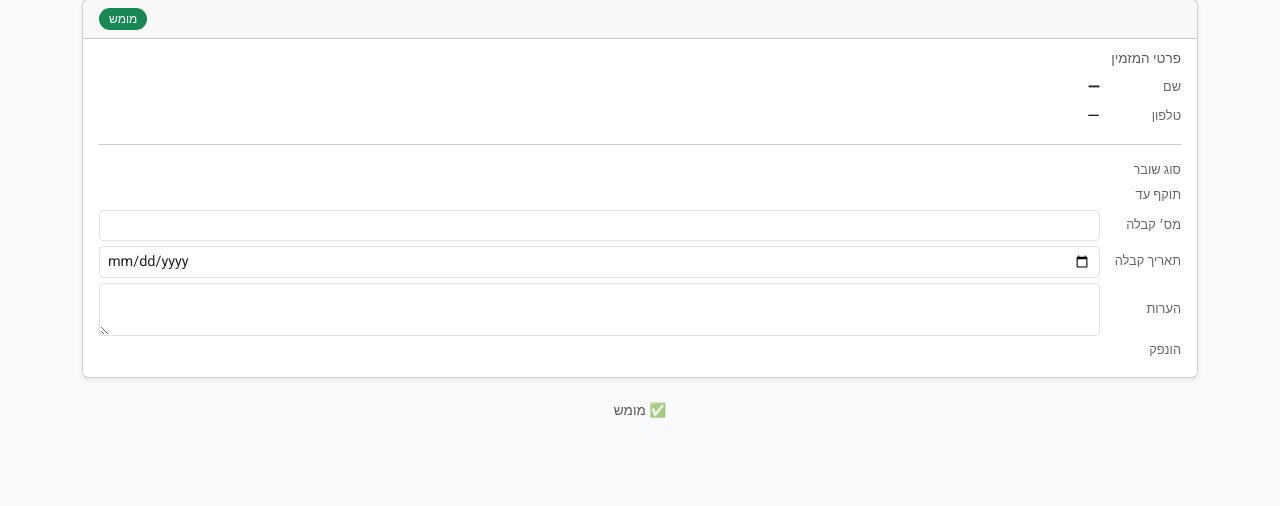
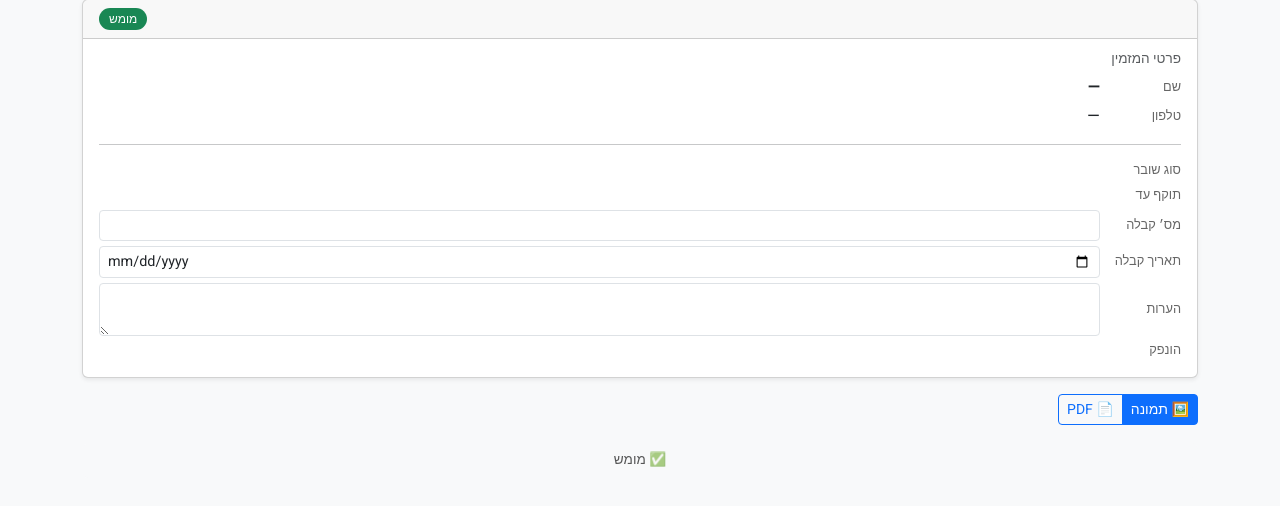
Before and after one commit to kobysheftel/watsu-voucher, a Python web app: template templates/voucher_view.html in a window 1280 px wide. Shown: the part 113-619 px from the top of the page. Run offline with Jinja, Linux system fonts and the light colour scheme; the template is opened without the code that fills it, so the values that code supplies are empty.

Commit message:
Add image/PDF send format (image is default)
Voucher can now be sent as a PNG image or PDF, image by default.
- PNG is a 3x raster of the existing voucher PDF via PyMuPDF (identical
  design, scannable QR), generated alongside the PDF on send/resend.
- New GET /vouchers/{id}/image endpoint (lazy-renders for older vouchers).
- Format toggle (תמונה / PDF) in the voucher view drives the share sheet.

Co-Authored-By: Claude Opus 4.8 (1M context) <noreply@anthropic.com>

```diff
--- a/requirements.txt
+++ b/requirements.txt
@@ -23,6 +23,9 @@ python-multipart==0.0.22
 # PDF generation (reportlab directly — xhtml2pdf can't render Hebrew)
 reportlab==4.4.10
 
+# PDF→PNG rasterization (voucher image send format) — pip-only, no system deps
+pymupdf==1.27.2.3
+
 # RTL/bidi text support for Hebrew in PDF
 python-bidi==0.6.7
 
--- a/templates/voucher_view.html
+++ b/templates/voucher_view.html
@@ -160,6 +160,16 @@ hr { margin: 8px 0; }
   </div>
 </div>
 
+<!-- Send format toggle (image is the default) — shown wherever sharing is possible -->
+{% if voucher.status != 'used' %}
+<div class="btn-group btn-group-sm mb-2" role="group" aria-label="פורמט שליחה">
+  <input type="radio" class="btn-check" name="sendFormat" id="fmtImage" value="image" checked>
+  <label class="btn btn-outline-primary" for="fmtImage">🖼️ תמונה</label>
+  <input type="radio" class="btn-check" name="sendFormat" id="fmtPdf" value="pdf">
+  <label class="btn btn-outline-primary" for="fmtPdf">📄 PDF</label>
+</div>
+{% endif %}
+
 <!-- Action buttons -->
 <div class="action-btns">
   {% if voucher.status == 'draft' %}
@@ -171,8 +181,10 @@ hr { margin: 8px 0; }
     <button type="button" class="btn btn-success" onclick="shareVoucher('WA')">📱 ווטסאפ</button>
     <button type="button" class="btn btn-info text-white" onclick="shareVoucher('EMAIL')">📧 מייל</button>
     {% if voucher.pdf_path %}
+    <a href="/vouchers/{{ voucher.voucher_id }}/image" target="_blank"
+       class="btn btn-outline-secondary">🖼️ תמונה</a>
     <a href="/vouchers/{{ voucher.voucher_id }}/pdf" target="_blank"
-       class="btn btn-secondary">🖨️ הדפס</a>
+       class="btn btn-secondary">🖨️ PDF/הדפס</a>
     {% endif %}
     <form method="post" action="/form/vouchers/{{ voucher.voucher_id }}/use" class="d-contents"
           onsubmit="return confirm('סמן שובר כמומש? פעולה זו בלתי הפיכה');">
@@ -181,8 +193,10 @@ hr { margin: 8px 0; }
 
   {% else %}
     {% if voucher.pdf_path %}
+    <a href="/vouchers/{{ voucher.voucher_id }}/image" target="_blank"
+       class="btn btn-outline-secondary">🖼️ תמונה</a>
     <a href="/vouchers/{{ voucher.voucher_id }}/pdf" target="_blank"
-       class="btn btn-secondary">🖨️ הדפס</a>
+       class="btn btn-secondary">🖨️ PDF/הדפס</a>
     {% endif %}
     <span class="btn btn-light disabled">✅ מומש</span>
   {% endif %}
@@ -190,10 +204,22 @@ hr { margin: 8px 0; }
 
 <!-- Share logic: native share on mobile, fallback on desktop -->
 <script>
+// Read the selected send format (defaults to image).
+function selectedFormat() {
+  var el = document.querySelector('input[name="sendFormat"]:checked');
+  return (el && el.value === 'pdf') ? 'pdf' : 'image';
+}
+
 async function shareVoucher(via) {
   var voucherId = '{{ voucher.voucher_id }}';
 
-  // First: record the send/resend on server
+  // Chosen format: image (PNG, default) or PDF
+  var fmt = selectedFormat();
+  var endpoint = (fmt === 'pdf') ? '/pdf' : '/image';
+  var ext  = (fmt === 'pdf') ? 'pdf' : 'png';
+  var mime = (fmt === 'pdf') ? 'application/pdf' : 'image/png';
+
+  // First: record the send/resend on server (this also generates PDF + PNG)
   var formData = new FormData();
   formData.append('sent_via', via);
   await fetch('/form/vouchers/' + voucherId + '/send', {method: 'POST', body: formData});
@@ -201,9 +227,9 @@ async function shareVoucher(via) {
   // Try native share (works on mobile)
   if (via === 'WA' && navigator.share) {
     try {
-      var response = await fetch('/vouchers/' + voucherId + '/pdf');
+      var response = await fetch('/vouchers/' + voucherId + endpoint);
       var blob = await response.blob();
-      var file = new File([blob], voucherId + '.pdf', {type: 'application/pdf'});
+      var file = new File([blob], voucherId + '.' + ext, {type: mime});
 
       if (navigator.canShare && navigator.canShare({files: [file]})) {
         await navigator.share({
```
Also changed, not shown: app/pdf_module.py (+34 -0 lines), app/routers/vouchers.py (+28 -0 lines), CHANGELOG.md.
